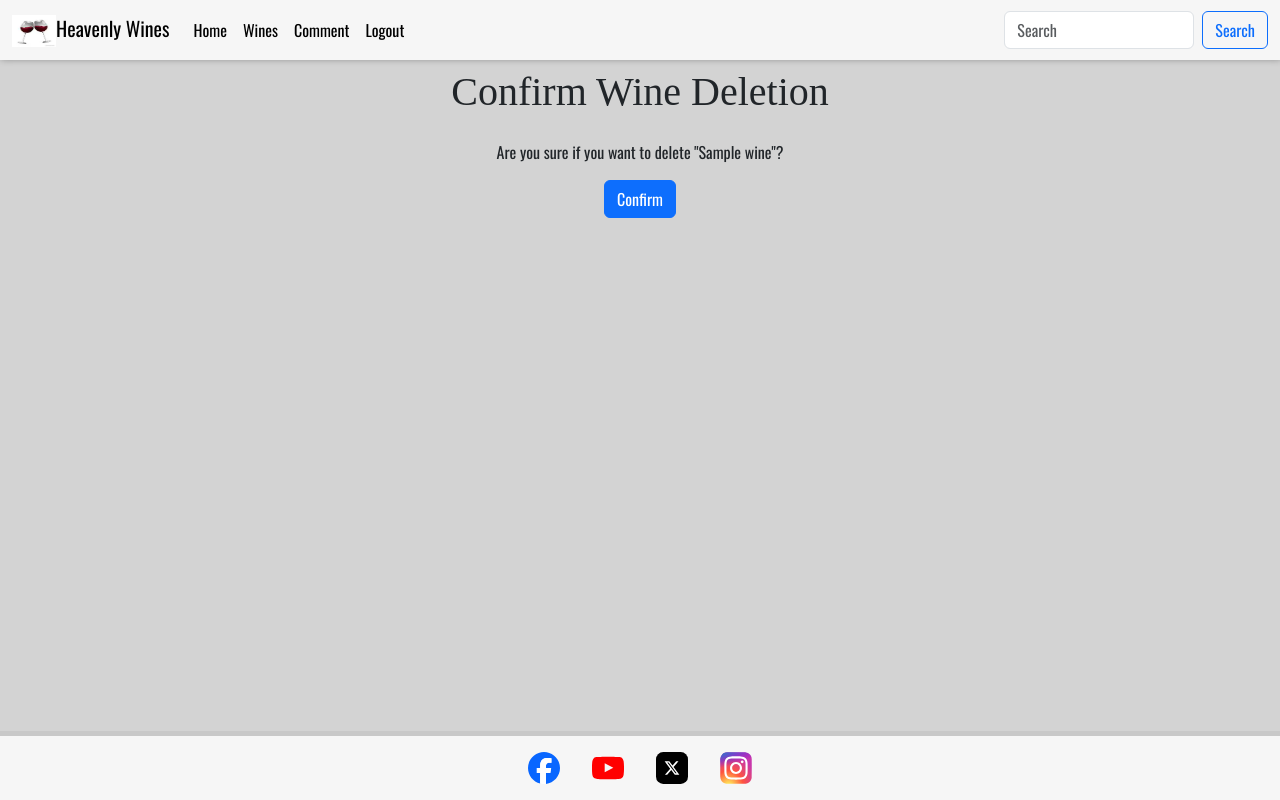
After one commit to firefox35/heavenly-wines, a Django app: page /delete/1/ in a window 1280 px wide. The commit adds this page. Run offline with Django 3.2, Linux system fonts and the light colour scheme; a user stored in the database is signed in; data comes from the database, SQL or seed files in the repository; tables that the repository leaves empty hold one stand-in row (values such as "Sample post"); parts of the project's set-up code (start-up, migrations or seed data) failed here and were passed over; some libraries are stand-ins or nearby versions; some web fonts are replaced.

Commit message:
Add delete function on wine detail view

```diff
--- /dev/null
+++ b/wines/templates/wines/wine_confirm_delete.html
@@ -0,0 +1,17 @@
+{% extends "base.html" %}
+
+{% block title %} Delete Wine {{object.title}}{% endblock %}
+
+{% block content %}
+<div class="container">
+    <h1 class="text-center mt-2">Confirm Wine Deletion</h1>
+    <div class="d-flex.justify-content-center pt-3">
+        <form method="post" class="text-center">
+            {% csrf_token %}
+            <p>Are you sure if you want to delete "{{object.title}}"?</p>
+            <input type="submit" value="Confirm" class="btn btn-primary w25">
+        </form>
+    </div>
+</div>
+
+{% endblock %}
--- a/wines/templates/wines/wine_detail.html
+++ b/wines/templates/wines/wine_detail.html
@@ -21,7 +21,7 @@
                 {% if request.user == wine.user %}
                 <div class="text center">
                     <a href="" class="btn btn-primary w-25">Edit</a>
-                    <a href="" class="btn btn-primary w-25">Delete</a>
+                    <a href="{% url 'delete_wine' wine.id %}" class="btn btn-primary w-25">Delete</a>
                 </div>
                 {% endif %}
             </div>
--- a/wines/urls.py
+++ b/wines/urls.py
@@ -1,5 +1,5 @@
 from django.urls import path
-from .views import index, AddWine, Wines, WineDetail
+from .views import index, AddWine, Wines, WineDetail, DeleteWine
 from . import views
 
 urlpatterns = [
@@ -7,4 +7,5 @@ urlpatterns = [
     path("wines/", AddWine.as_view(), name="add_wine"),
     path("wine", Wines.as_view(), name="wines"),
     path("<slug:pk>/", WineDetail.as_view(), name="wine_detail"),
+    path("delete/<slug:pk>/", DeleteWine.as_view(), name="delete_wine"),
 ]
--- a/wines/views.py
+++ b/wines/views.py
@@ -1,4 +1,6 @@
-from django.views.generic import TemplateView, CreateView, ListView, DetailView
+from django.views.generic import (
+    TemplateView, CreateView, ListView, DetailView, DeleteView)
+from django.contrib.auth.mixins import UserPassesTestMixin, LoginRequiredMixin
 from django.contrib.auth.mixins import LoginRequiredMixin
 from .models import Wine
 from .forms import WineForm
@@ -10,7 +12,6 @@ class index(TemplateView):
 
 class Wines(ListView):
     """View all wines"""
-
     template_name = "wines/wines.html"
     model = Wine
     context_object_name = "wines"
@@ -26,7 +27,7 @@ class WineDetail(DetailView):
 
 
 class AddWine(LoginRequiredMixin, CreateView):
-    """Add wine view"""
+    """Add wine review"""
     template_name = "wines/add_wine.html"
     model = Wine
     context_object_name = "wines"
@@ -36,3 +37,12 @@ class AddWine(LoginRequiredMixin, CreateView):
     def form_valid(self, form):
         form.instance.user = self.request.user
         return super(AddWine, self).form_valid(form)
+
+
+class DeleteWine(LoginRequiredMixin, UserPassesTestMixin, DeleteView):
+    """Delete wine review"""
+    model = Wine
+    success_url = '/wines/'
+
+    def test_func(self):
+           return self.request.user == self.get_object().user
```
Also changed, not shown: templates/403.html (added, +12 -0 lines), wines/templates/wines/edit_wine.html (added).
